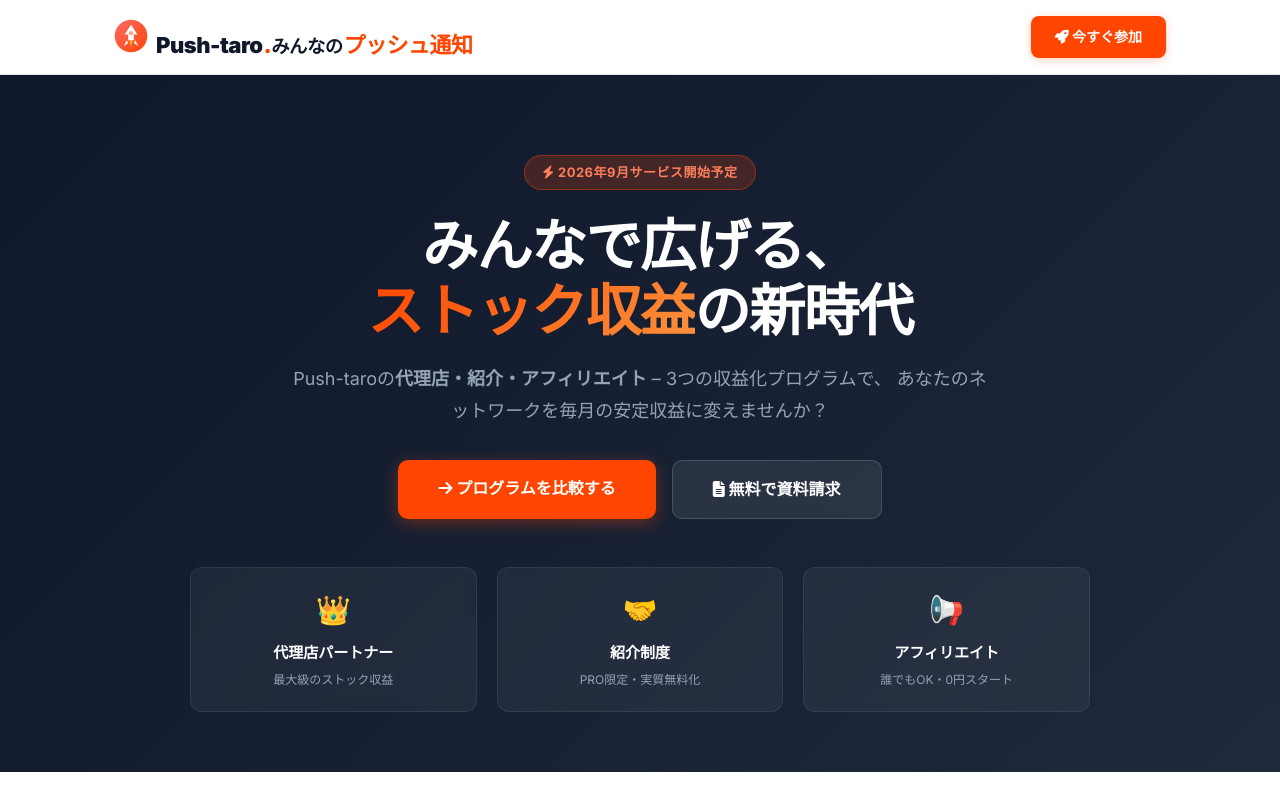
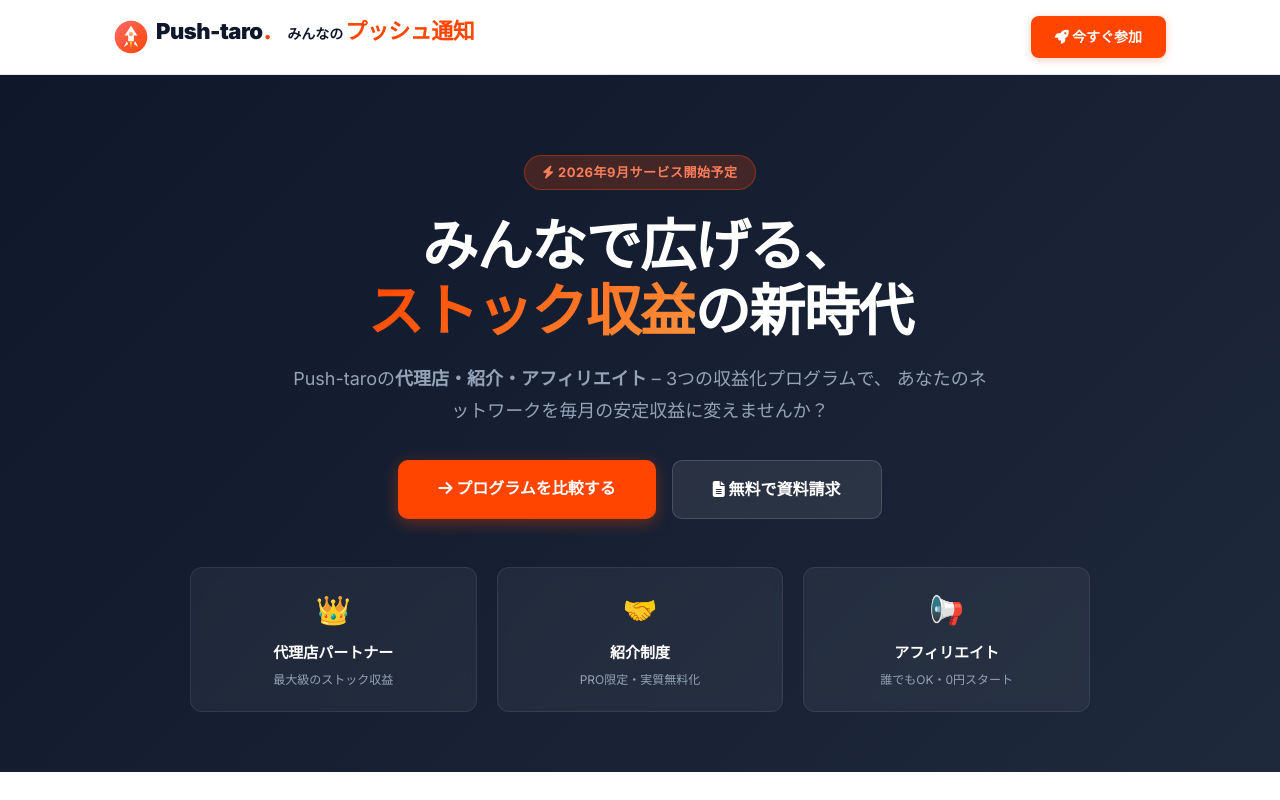
Before and after one commit to thellcishii-lang/push-taro, a Next.js app: page /partners in a window 1280 px wide. Shown: the top 800 px of the page. Built offline with nearby package versions, Linux system fonts and the light colour scheme.

Commit message:
Adjust logo alignment and font styles in CSS
Updated alignment and styling for logo elements in programs page.

```diff
--- a/app/partners/programs.css
+++ b/app/partners/programs.css
@@ -54,7 +54,7 @@
   height: 34px;
   flex-shrink: 0;
   margin-right: 8px;
-  align-self: baseline;
+  align-self: center;
 }
 
 .programs-page .logo span {
@@ -62,27 +62,23 @@
   margin-left: 1px;
 }
 
+/* みんなの + プッシュ通知 の親 */
 .programs-page .logo small {
- display: flex;
-  align-items: baseline;
-  font-size: １６px;
-  font-weight: 900;
+  font-size: 14px;        /* ← みんなの は小さめ */
+  font-weight: 600;
   color: #0f172a;
-  letter-spacing: -0.5px;
-  text-decoration: none;
+  letter-spacing: 0;
+  margin-left: 16px;
   line-height: 1;
 }
 
-
+/* プッシュ通知 だけ大きく */
 .programs-page .logo small span {
-display: flex;
-  align-items: baseline;
-  font-size: 22px;
+  color: #ff4500;
+  font-size: 22px;        /* ← Push-taro と同じ */
   font-weight: 900;
-  color: #ff4500;
   letter-spacing: -0.5px;
-  text-decoration: none;
-  line-height: 1;
+  margin-left: 2px;
 }
 
 
```
